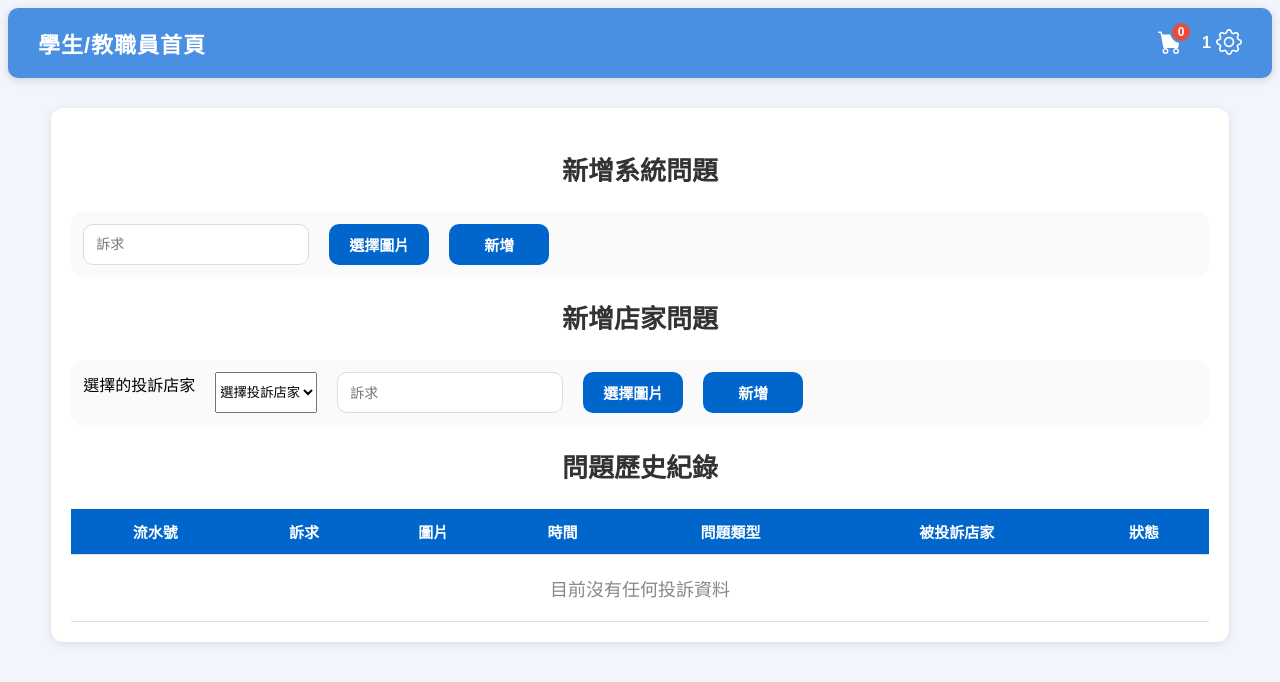
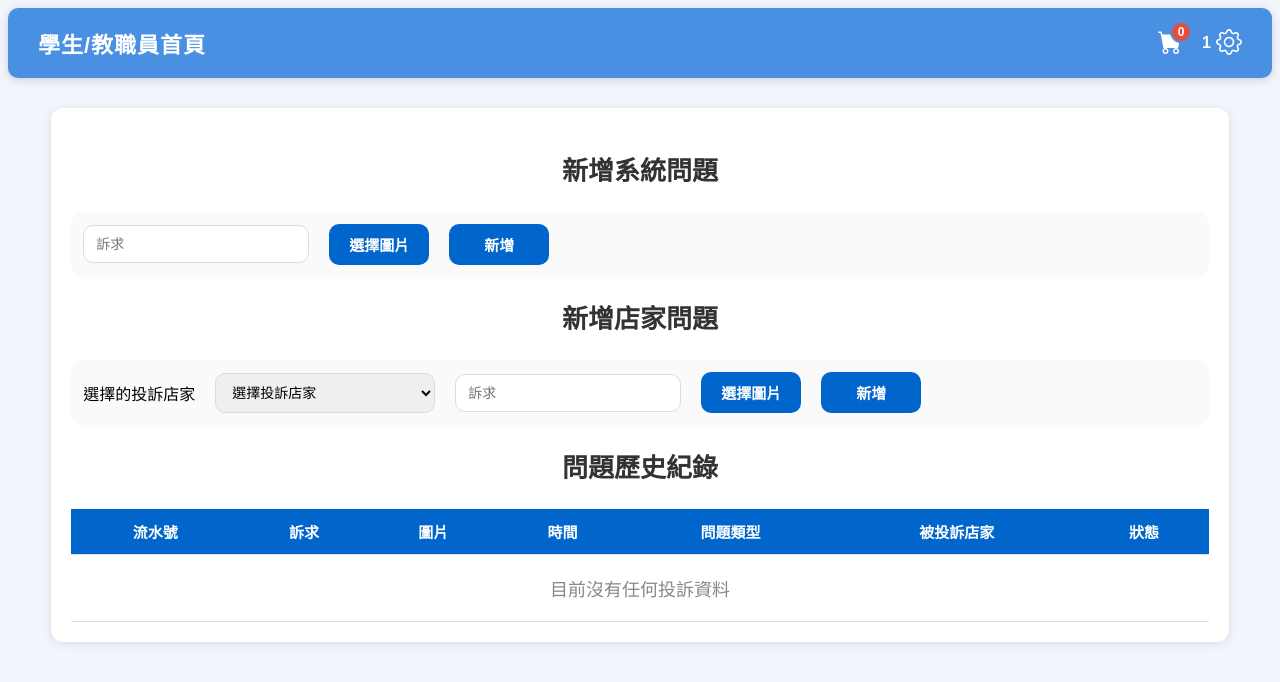
Before and after one commit to wushuhsien/nyust_food, a PHP site: page /student/student_report.php in a window 1280 px wide. Shown: the top 682 px of the page. Run offline with PHP 8.4, Linux system fonts and the light colour scheme; the visitor is signed in with stand-in values (Sample User, id 1); data that the repository does not hold is empty.

Commit message:
學生教職員新增店家問題美版

```diff
--- a/student/student_report.php
+++ b/student/student_report.php
@@ -162,15 +162,20 @@ if (isset($_POST['add_report2'])) {
             background: #fafafa;
             border-radius: 12px;
             margin-bottom: 18px;
-
+            align-items: center;
         }
 
+        select,
         .add-box input {
             width: 200px;
             padding: 10px 12px;
             border: 1px solid #ddd;
             border-radius: 10px;
             font-size: 14px;
+        }
+
+        select {
+            min-width: 220px;
         }
 
         .add-box button {
```
